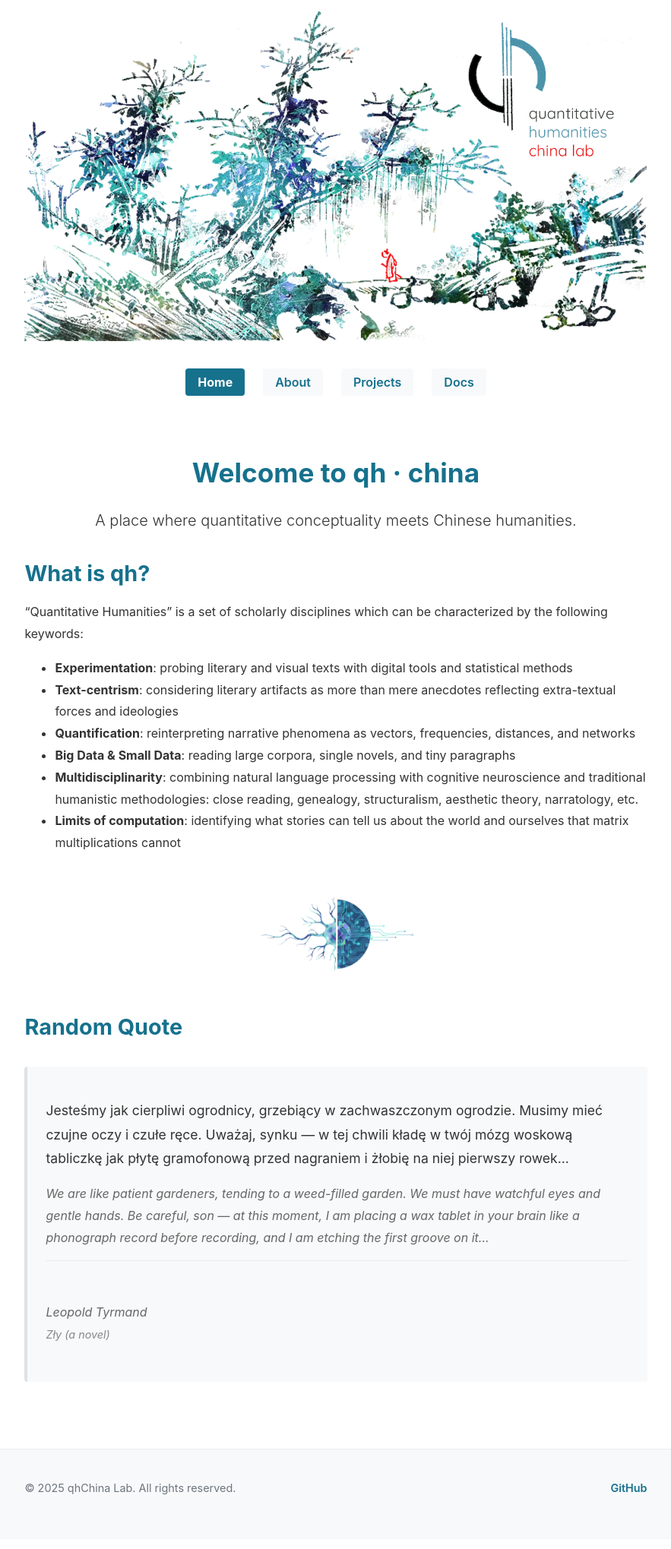
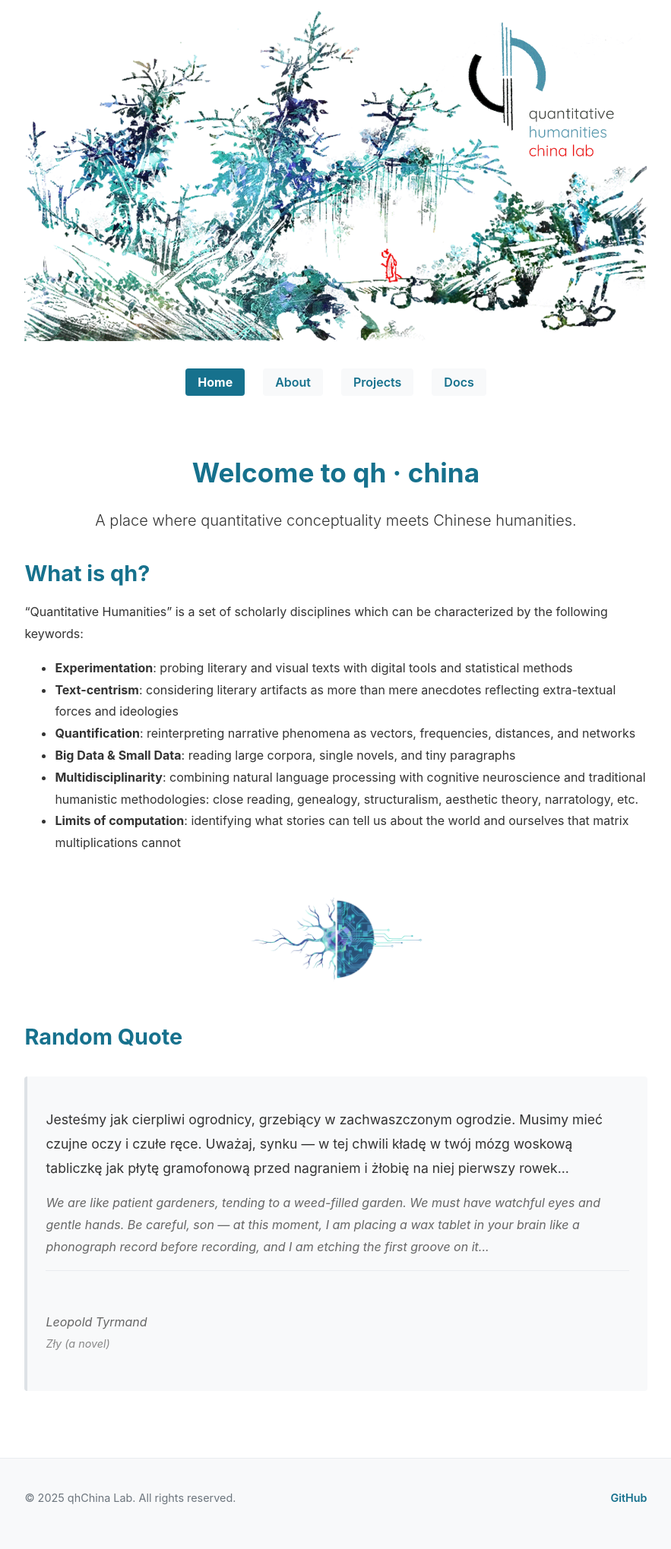
Before and after one commit to mcjkurz/qhchina, a Jekyll site: the page built from docs/index.md, in a window 1280 px wide. Shown: the whole page at 76% size, without its empty margins (198-1081 px from the left). Built offline with Jekyll 4.4.1, drawn with Linux system fonts in a browser that asks for light colours.

Commit message:
separator update

```diff
--- a/docs/_sass/main.scss
+++ b/docs/_sass/main.scss
@@ -378,7 +378,7 @@ main {
 /* Separator image styling */
 img.separator {
   width: 50% !important;
-  max-width: 225px !important;
+  max-width: 250px !important;
   height: auto !important;
   margin: 3rem auto !important;
   display: block !important;
```
